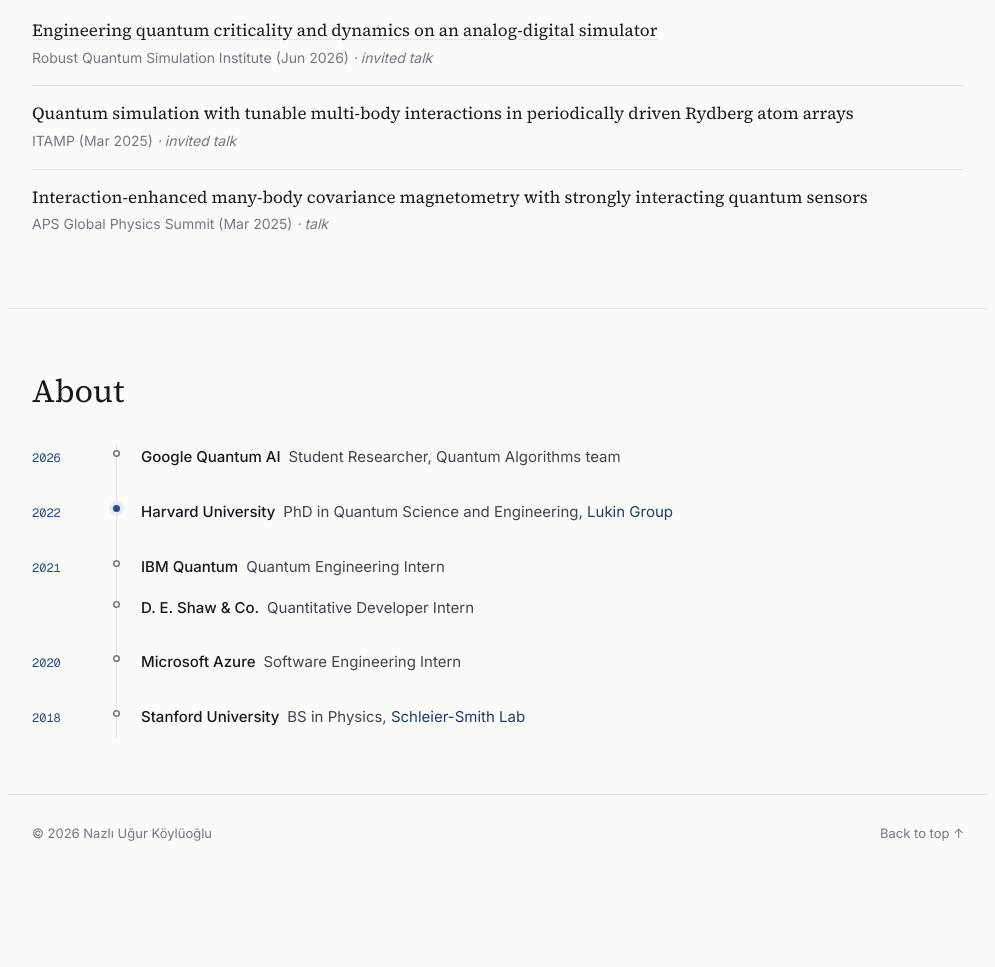
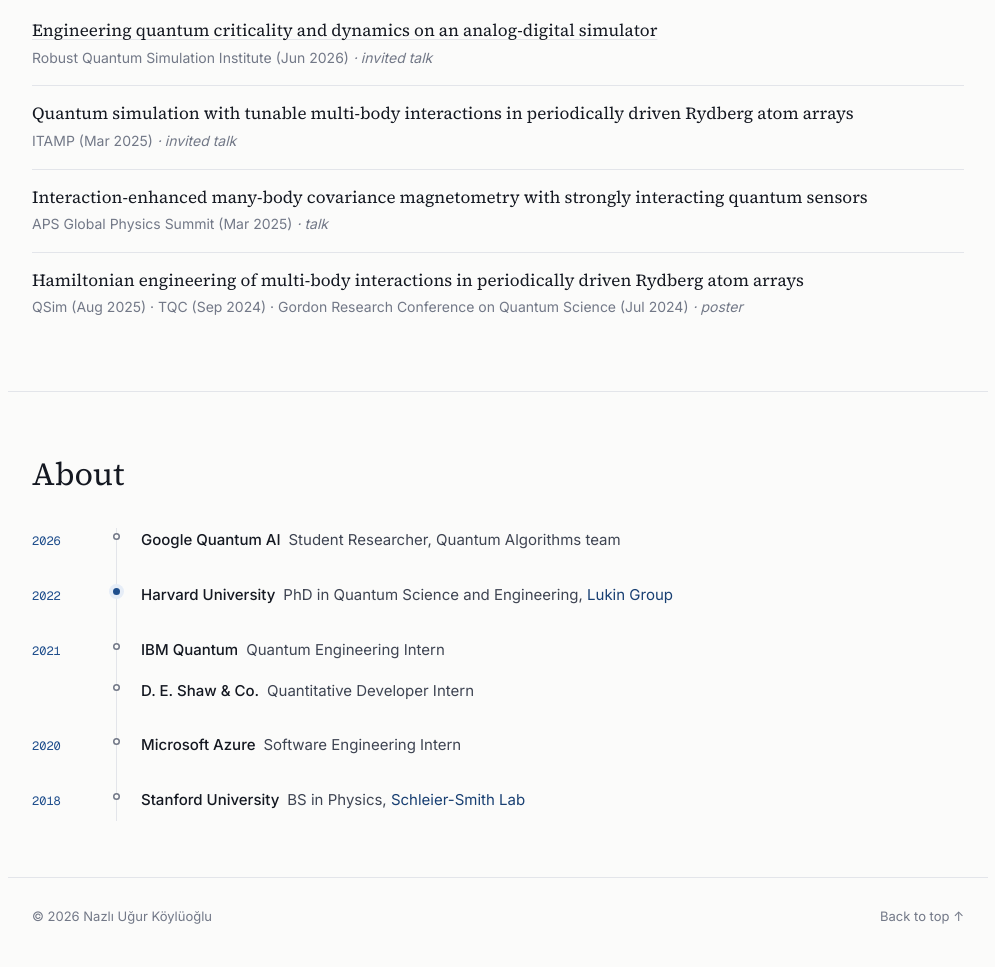
Before and after one commit to nukoyluoglu/nukoyluoglu.github.io, a plain HTML site: page index.html in a window 1280 px wide. Shown: the part 2575-3542 px from the top of the page, without its empty margins (142-1137 px from the left). Before the commit the page ends 3459 px from the top, so only its background shows below. Drawn offline with nearby package versions, Linux system fonts and the light colour scheme.

Commit message:
Update site

```diff
--- a/index.html
+++ b/index.html
@@ -218,6 +218,10 @@
         <div><p class="talk-title">Interaction-enhanced many-body covariance magnetometry with strongly interacting quantum sensors</p>
         <p class="talk-venue">APS Global Physics Summit (Mar 2025) <span class="tag">· talk</span></p></div>
       </li>
+      <li>
+        <div><p class="talk-title">Hamiltonian engineering of multi-body interactions in periodically driven Rydberg atom arrays</p>
+        <p class="talk-venue">QSim (Aug 2025) · TQC (Sep 2024) · Gordon Research Conference on Quantum Science (Jul 2024) <span class="tag">· poster</span></p></div>
+      </li>
     </ul>
   </section>
 
```
